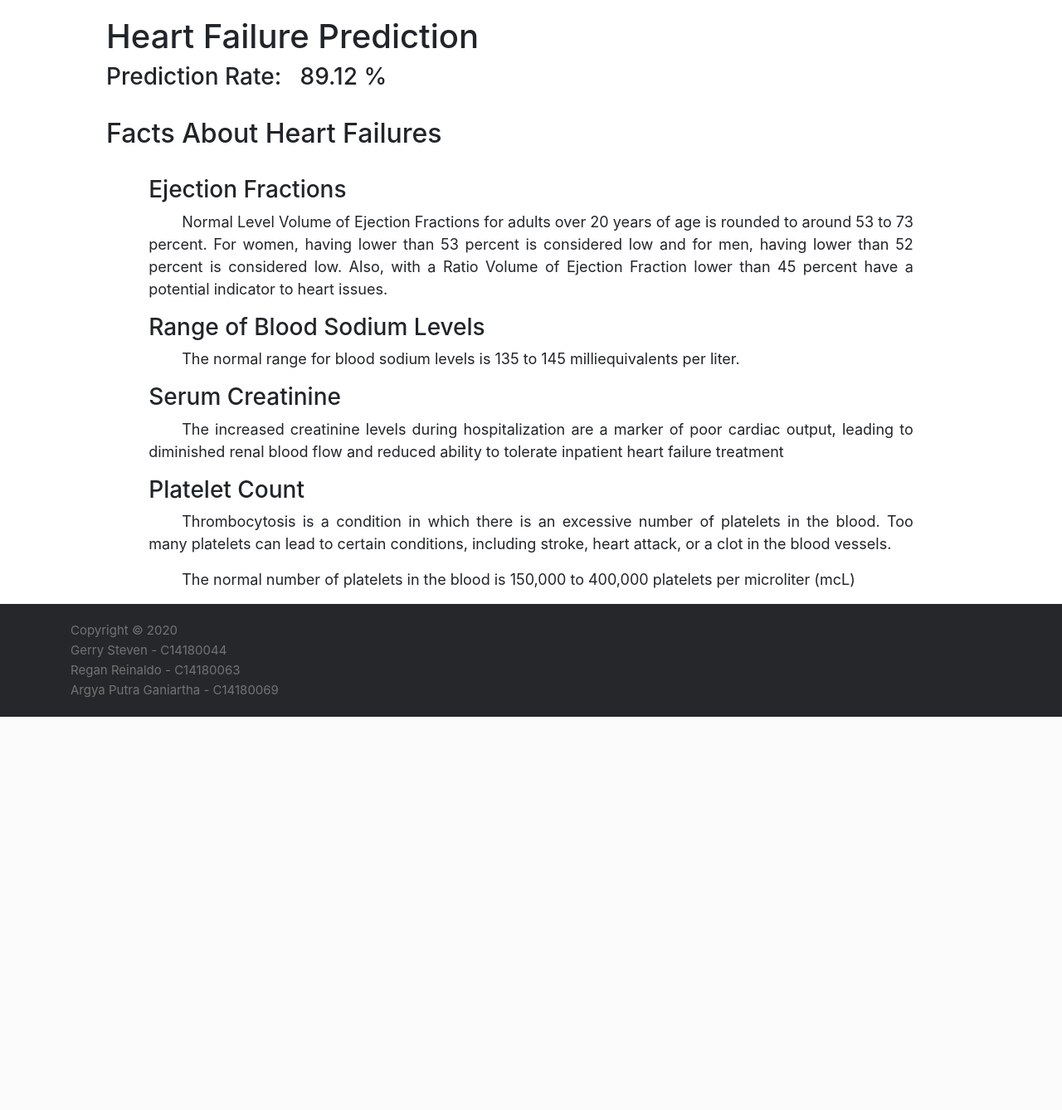
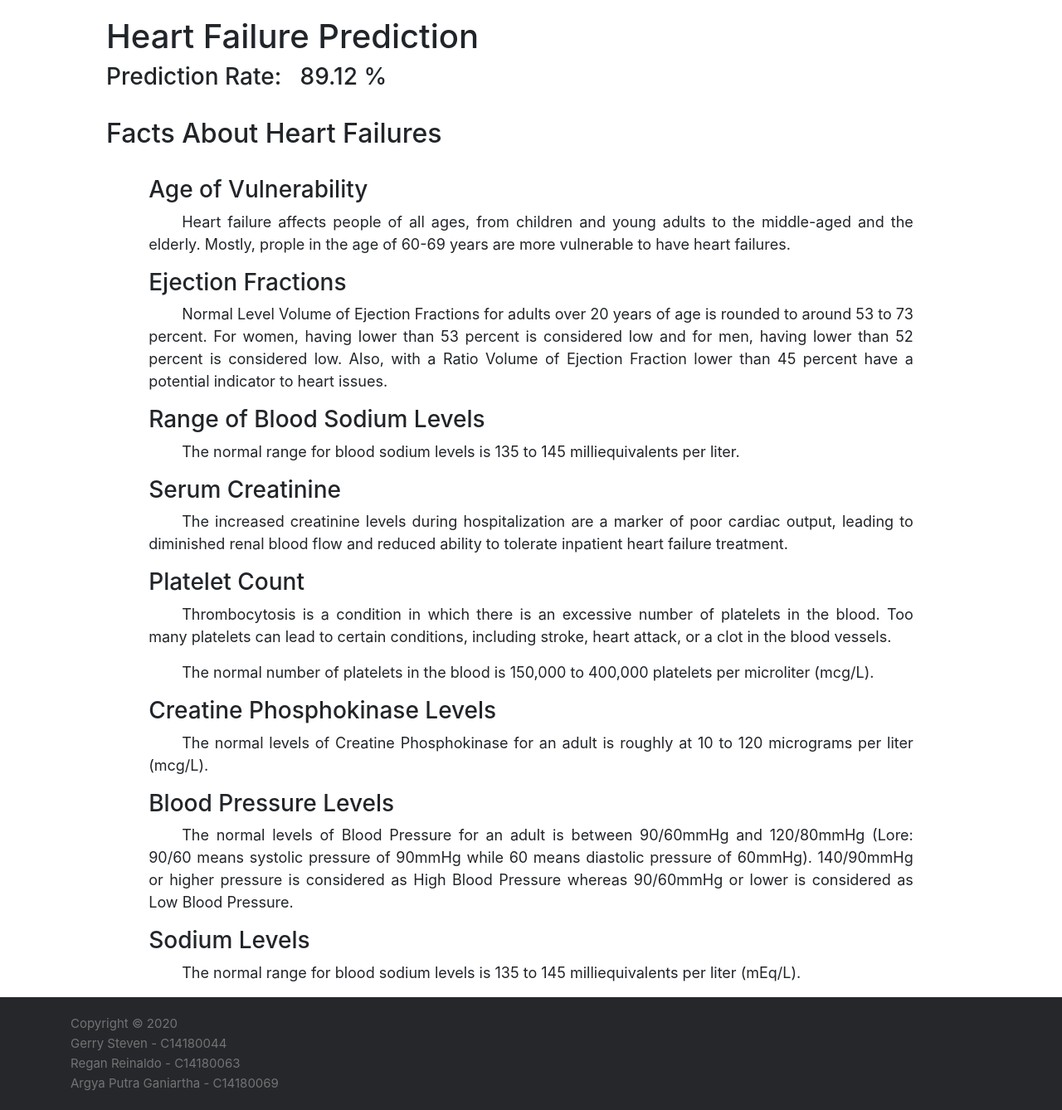
Before and after one commit to Crucios/Heart-Failure-Prediction, a PHP site: page /home.php in a window 1280 px wide. Shown: the part 56-1394 px from the top of the page at 83% size. Before the commit the page ends 920 px from the top, so only its background shows below. Run offline with PHP 8.4, Linux system fonts and the light colour scheme; data comes from the database, SQL or seed files in the repository.

Commit message:
Update home.php

```diff
--- a/home.php
+++ b/home.php
@@ -46,6 +46,10 @@ require_once 'dbconnect.php';
         <br>
         <h2>Facts About Heart Failures</h2><br>
         <div class="myDiv5">
+        <h3>Age of Vulnerability</h3>
+        <div class="textDiv">
+            <p>Heart failure affects people of all ages, from children and young adults to the middle-aged and the elderly. Mostly, prople in the age of 60-69 years are more vulnerable to have heart failures.</p>
+        </div>
         <h3>Ejection Fractions</h3>
         <div class="textDiv">
             <p>Normal Level Volume of Ejection Fractions for adults over 20 years of age is rounded to around 53 to 73 percent. For women, having lower than 53 percent is considered low and for men, having lower than 52 percent is considered low. Also, with a Ratio Volume of Ejection Fraction lower than 45 percent have a potential indicator to heart issues. </p>
@@ -56,12 +60,24 @@ require_once 'dbconnect.php';
         </div>
         <h3>Serum Creatinine</h3>
         <div class="textDiv">
-            <p>The increased creatinine levels during hospitalization are a marker of poor cardiac output, leading to diminished renal blood flow and reduced ability to tolerate inpatient heart failure treatment</p>
+            <p>The increased creatinine levels during hospitalization are a marker of poor cardiac output, leading to diminished renal blood flow and reduced ability to tolerate inpatient heart failure treatment.</p>
         </div>
         <h3>Platelet Count</h3>
         <div class="textDiv">
             <p>Thrombocytosis is a condition in which there is an excessive number of platelets in the blood. Too many platelets can lead to certain conditions, including stroke, heart attack, or a clot in the blood vessels.</p>
-            <p>The normal number of platelets in the blood is 150,000 to 400,000 platelets per microliter (mcL)</p>
+            <p>The normal number of platelets in the blood is 150,000 to 400,000 platelets per microliter (mcg/L).</p>
+        </div>
+        <h3>Creatine Phosphokinase Levels</h3>
+        <div class="textDiv">
+            <p>The normal levels of Creatine Phosphokinase for an adult is roughly at 10 to 120 micrograms per liter (mcg/L).</p>
+        </div>
+        <h3>Blood Pressure Levels</h3>
+        <div class="textDiv">
+            <p>The normal levels of Blood Pressure for an adult is between 90/60mmHg and 120/80mmHg (Lore: 90/60 means systolic pressure of 90mmHg while 60 means diastolic pressure of 60mmHg). 140/90mmHg or higher pressure is considered as High Blood Pressure whereas 90/60mmHg or lower is considered as Low Blood Pressure.</p>
+        </div>
+        <h3>Sodium Levels</h3>
+        <div class="textDiv">
+            <p>The normal range for blood sodium levels is 135 to 145 milliequivalents per liter (mEq/L).</p>
         </div>
 </div>
     </div>
```
